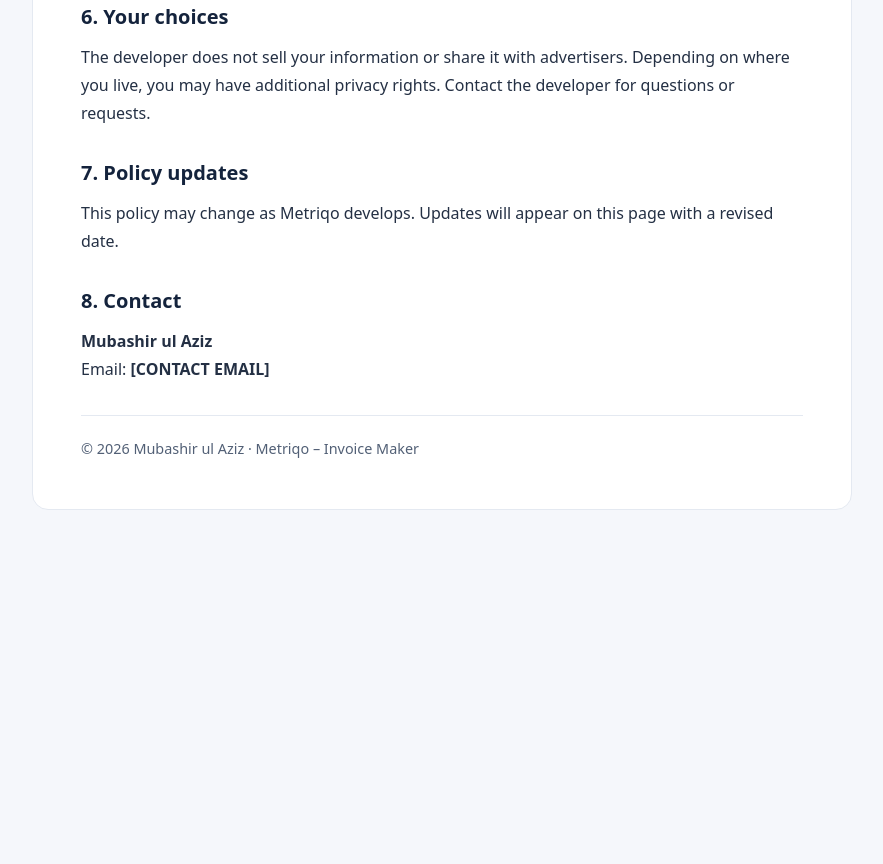
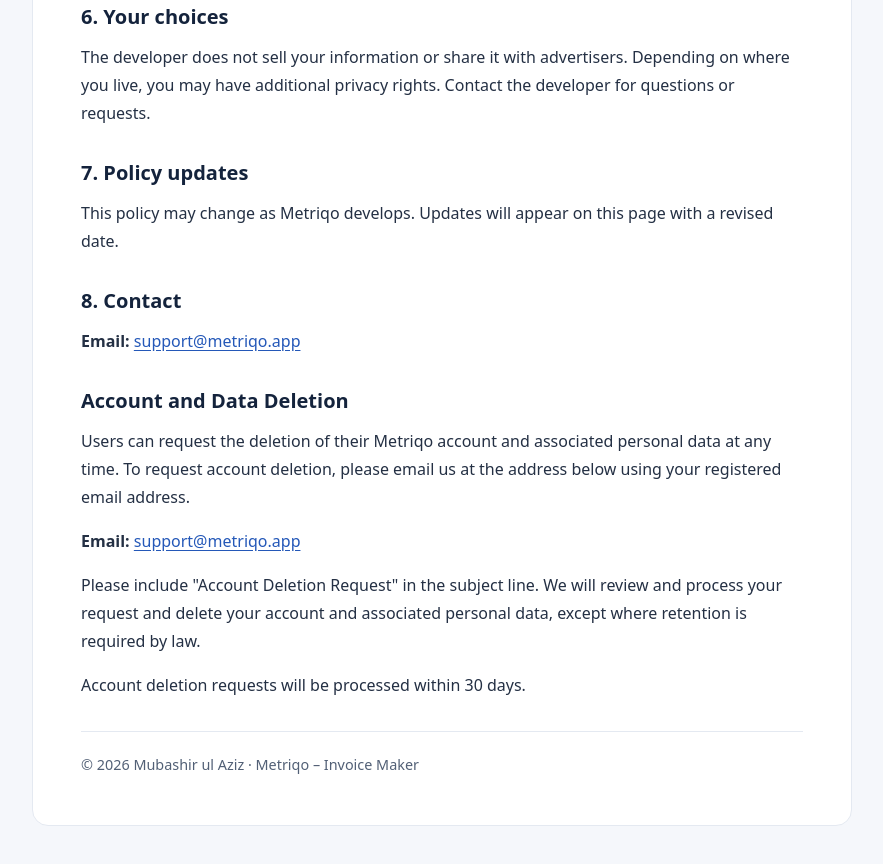
Before and after one commit to mubashir-ul-aziz/metriqo-privacy, a plain HTML site: page index.html in a window 1280 px wide. Shown: the part 1987-2851 px from the top of the page, without its empty margins (198-1081 px from the left). Before the commit the page ends 2537 px from the top, so only its background shows below. Drawn offline with Linux system fonts and the light colour scheme.

Commit message:
add deletion message

```diff
--- a/index.html
+++ b/index.html
@@ -78,8 +78,41 @@
     <section aria-labelledby="contact">
       <h2 id="contact">8. Contact</h2>
       <!-- Replace [CONTACT EMAIL] with your real contact email before publishing. -->
-      <p><strong>Mubashir ul Aziz</strong><br>Email: <strong>[CONTACT EMAIL]</strong></p>
+        <p>
+    <strong>Email:</strong>
+    <a href="mailto:mubashir4575@gmail.com?subject=Account%20Deletion%20Request">
+      support@metriqo.app
+    </a>
+  </p>
     </section>
+
+    <section id="account-deletion">
+  <h2>Account and Data Deletion</h2>
+
+  <p>
+    Users can request the deletion of their Metriqo account and associated
+    personal data at any time. To request account deletion, please email us
+    at the address below using your registered email address.
+  </p>
+
+  <p>
+    <strong>Email:</strong>
+    <a href="mailto:mubashir4575@gmail.com?subject=Account%20Deletion%20Request">
+      support@metriqo.app
+    </a>
+  </p>
+
+  <p>
+    Please include "Account Deletion Request" in the subject line.
+    We will review and process your request and delete your account and
+    associated personal data, except where retention is required by law.
+  </p>
+
+  <p>
+    Account deletion requests will be processed within 30 days.
+  </p>
+</section>
+
     <footer>© 2026 Mubashir ul Aziz · Metriqo – Invoice Maker</footer>
   </main>
 </body>
```
